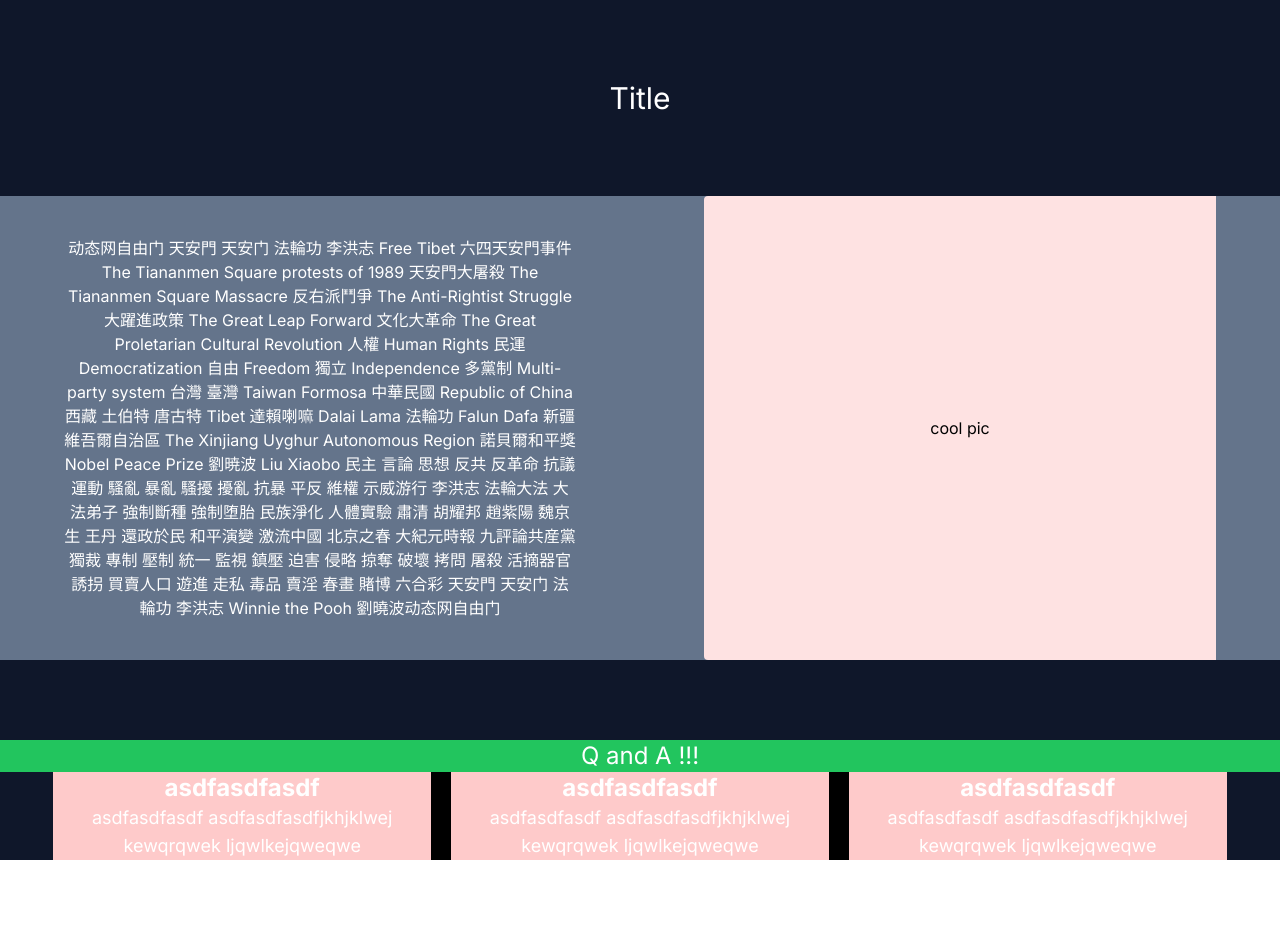
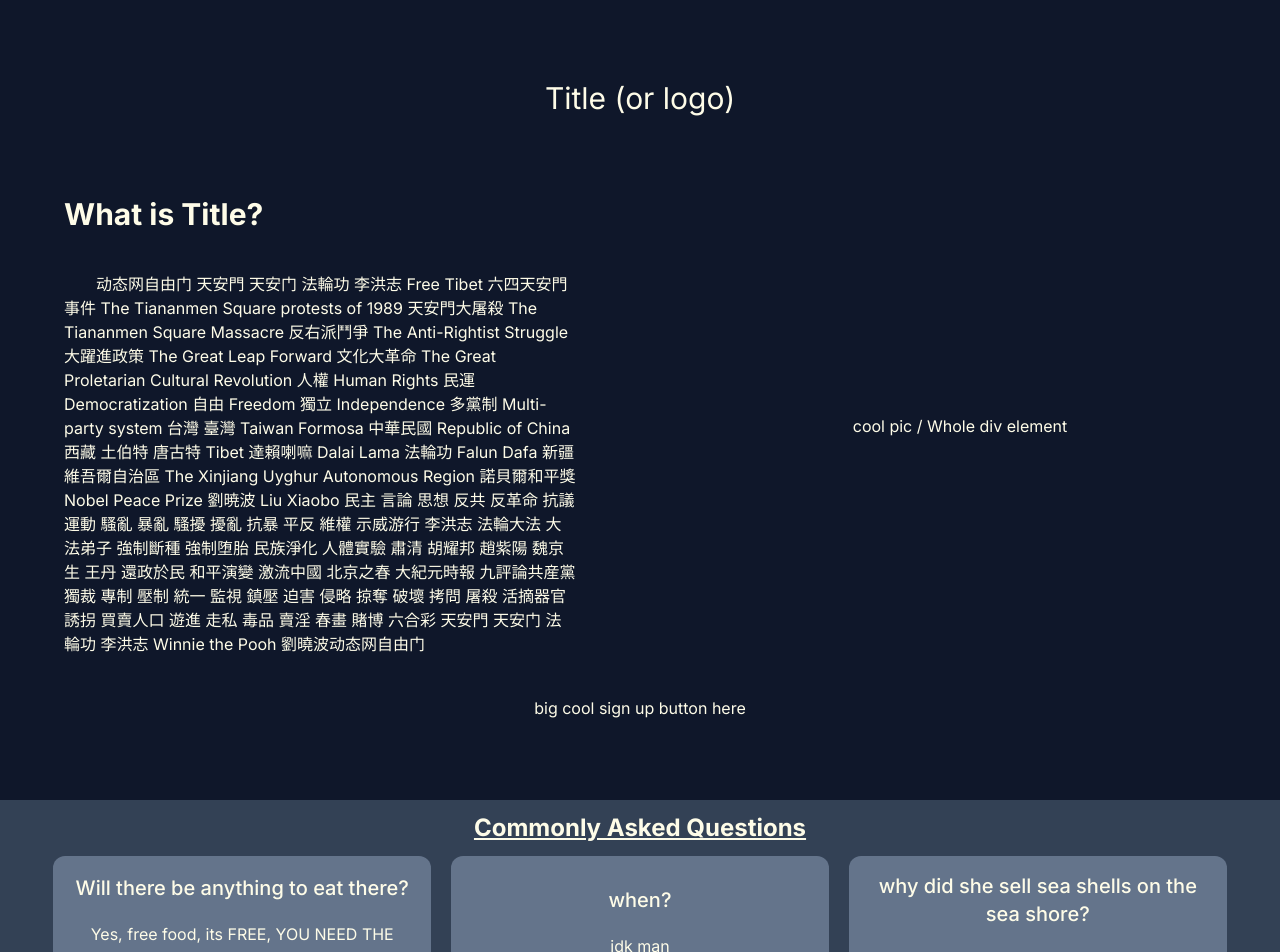
Before and after one commit to ConnorG255/Super-Cool-Hack, a Next.js app: page / in a window 1280 px wide. Shown: the top 952 px of the page. Before the commit the page ends 860 px from the top, so only its background shows below. Built offline with nearby package versions, Linux system fonts and the light colour scheme.

Commit message:
more / betterlook

```diff
--- a/app/layout.tsx
+++ b/app/layout.tsx
@@ -5,7 +5,7 @@
 const inter = Inter({ subsets: ['latin'] })
 
 export const metadata: Metadata = {
-  title: 'Create Next App',
+  title: 'TITLE',
   description: 'Generated by create next app',
 }
 
--- a/app/page.tsx
+++ b/app/page.tsx
@@ -2,46 +2,54 @@
 
 export default function Home() {
   return (
-    <main className="min-h-screen text-white bg-slate-900 text-center p">
+    <main className="min-h-screen text-white bg-slate-900 text-yellow-50 text-center">
 
 
 
 
 
-      <h1 className='text-3xl py-20'>Title </h1>
+      <h1 className='text-3xl py-20'>Title (or logo) </h1>
 
-      <div className='flex justify-around min-w-4/5 min-h-1/2 bg-slate-500 '>
-       <div className='w-2/5 py-10'>动态网自由门 天安門 天安门 法輪功 李洪志 Free Tibet 六四天安門事件 The Tiananmen Square protests of 1989
+      <div className='flex justify-around min-w-4/5 min-h-1/2 text-yellow-50'>
+       <div className='w-2/5 text-start'>
+        <div className='font-bold text-3xl'> What is Title?
+        </div>
+        <div className='mt-10 indent-8'>   动态网自由门 天安門 天安门 法輪功 李洪志 Free Tibet 六四天安門事件 The Tiananmen Square protests of 1989
        天安門大屠殺 The Tiananmen Square Massacre 反右派鬥爭 The Anti-Rightist Struggle 大躍進政策 The Great Leap Forward 文化大革命
        The Great Proletarian Cultural Revolution 人權 Human Rights 民運 Democratization 自由 Freedom 獨立 Independence 多黨制 Multi-party system
         台灣 臺灣 Taiwan Formosa 中華民國 Republic of China 西藏 土伯特 唐古特 Tibet 達賴喇嘛 Dalai Lama 法輪功 Falun Dafa 新疆維吾爾自治區
         The Xinjiang Uyghur Autonomous Region 諾貝爾和平獎 Nobel Peace Prize 劉暁波 Liu Xiaobo 民主 言論 思想 反共 反革命 抗議 運動 騷亂 暴亂 騷擾 擾亂 抗暴
         平反 維權 示威游行 李洪志 法輪大法 大法弟子 強制斷種 強制堕胎 民族淨化 人體實驗 肅清 胡耀邦 趙紫陽 魏京生 王丹 還政於民 和平演變 激流中國 北京之春 大紀元時報
         九評論共産黨 獨裁 專制 壓制 統一 監視 鎮壓 迫害 侵略 掠奪 破壞 拷問 屠殺 活摘器官 誘拐 買賣人口 遊進 走私 毒品 賣淫 春畫 賭博 六合彩 天安門 天安门 法輪功 李洪志
-         Winnie the Pooh 劉曉波动态网自由门</div>
-         <div className="flex w-2/5 bg-red-100 rounded-l text-center items-center justify-center py-10">
-          <div className='text-black'>cool pic</div></div>
+         Winnie the Pooh 劉曉波动态网自由门</div></div>
+         <div className="flex w-2/5  rounded-l text-center items-center justify-center py-10">
+          <div className=''>cool pic / Whole div element</div></div>
       </div>
+      <div className='p-10'>big cool sign up button here</div>
+      <div className='bg-slate-700'>
+      <div className='mt-10 bg-slate-700 min-w-screen text-center text-2xl p-3 font-bold underline'> Commonly Asked Questions</div>
+      <div className='flex justify-center'>
 
-      <div className='mt-20 bg-green-500 min-w-screen text-center text-2xl'> Q and A !!!</div>
-      <div className='flex justify-center'>
-       <div className='w-11/12 bg-black grid gap-5 grid-cols-3 '>
+       <div className='w-11/12 bg-slate-700 grid gap-5 grid-cols-3'>
 
-        {qanda("asdfasdfasdf", "asdfasdfasdf asdfasdfasdfjkhjklwej kewqrqwek ljqwlkejqweqwe")}
-        {qanda("asdfasdfasdf", "asdfasdfasdf asdfasdfasdfjkhjklwej kewqrqwek ljqwlkejqweqwe")}
-        {qanda("asdfasdfasdf", "asdfasdfasdf asdfasdfasdfjkhjklwej kewqrqwek ljqwlkejqweqwe")}
+        {qanda("Will there be anything to eat there?", "Yes, free food, its FREE, YOU NEED THE FREE FOOD, it very good")}
+        {qanda("when?", "idk man")}
+        {qanda("why did she sell sea shells on the sea shore?", "You have to find that out yourself")}
+        {qanda("Will there be anything to eat there?", "Yes, free food, its FREE, YOU NEED THE FREE FOOD, it very good")}
+        {qanda("when?", "idk man")}
+        {qanda("why did she sell sea shells on the sea shore?", "You have to find that out yourself")}
 
 
-       </div></div>
+       </div></div></div>
     </main>
   )
 
 
 
   function qanda(question, answer) {
-    return <div className='w-full h/20 bg-red-200 flex flex-col justify-center text-center'>
-      <div className='text-2xl font-bold'>{question} </div>
-      <p className='text-lg '>{answer}</p>
+    return <div className='w-full h/20 bg-slate-500 flex flex-col justify-center text-center rounded-xl p-4'>
+      <div className='text-xl font-medium'>{question} </div>
+      <p className='text-md mt-5 '>{answer}</p>
     </div>
   }
 }
```
